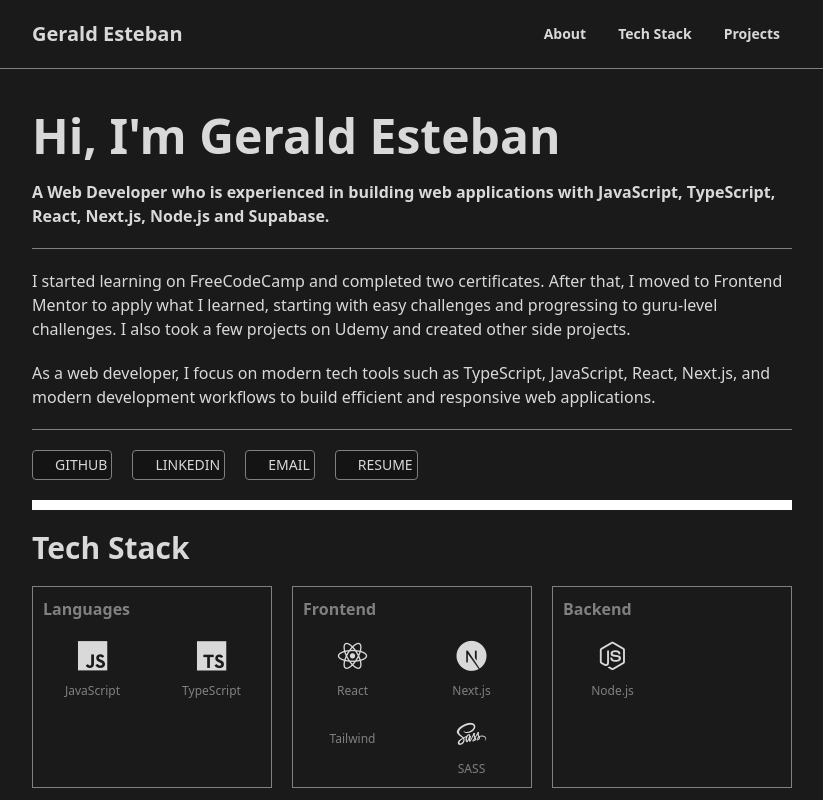
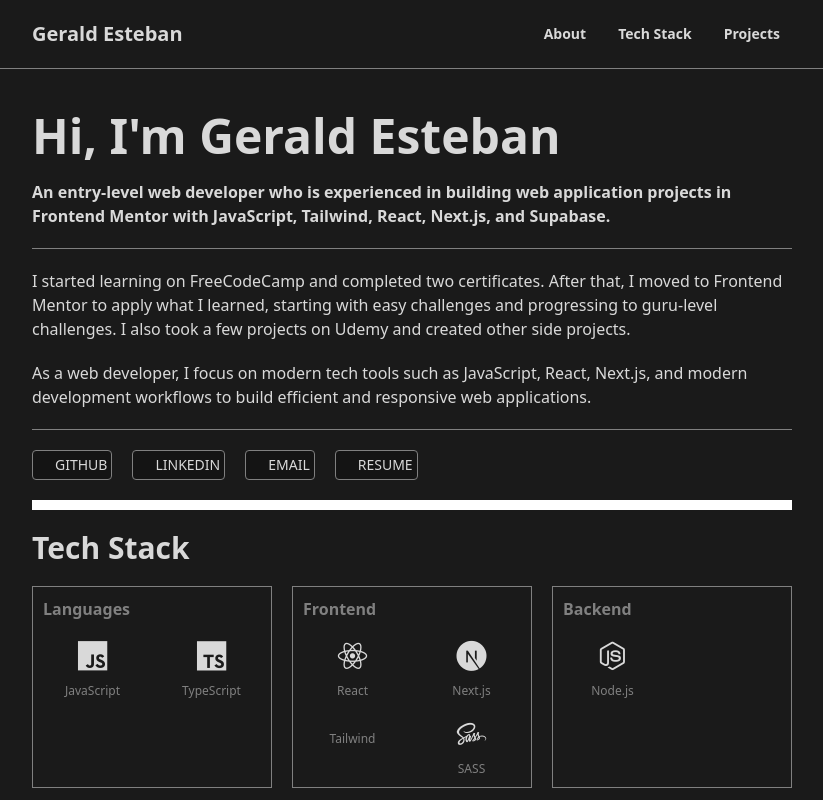
Before and after one commit to geraldesteban/nextjs-portfolio, a Next.js app: page / in a window 1280 px wide. Shown: the top 800 px of the page, without its empty margins (228-1051 px from the left). Built offline with nearby package versions, Linux system fonts and the light colour scheme; some icons are missing.

Commit message:
chore: change main description

```diff
--- a/app/_components/Sections/About.tsx
+++ b/app/_components/Sections/About.tsx
@@ -9,8 +9,9 @@
       <div className="flex flex-col gap-5">
         <h2 className="font-bold text-5xl">Hi, I&apos;m Gerald Esteban</h2>
         <p className="font-bold">
-          A Web Developer who is experienced in building web applications with
-          JavaScript, TypeScript, React, Next.js, Node.js and Supabase.
+          An entry-level web developer who is experienced in building web
+          application projects in Frontend Mentor with JavaScript, Tailwind,
+          React, Next.js, and Supabase.
         </p>
         <div className="border-[#808080] border-b"></div>
       </div>
@@ -23,9 +24,9 @@
           projects.
         </p>
         <p>
-          As a web developer, I focus on modern tech tools such as TypeScript,
-          JavaScript, React, Next.js, and modern development workflows to build
-          efficient and responsive web applications.
+          As a web developer, I focus on modern tech tools such as JavaScript,
+          React, Next.js, and modern development workflows to build efficient
+          and responsive web applications.
         </p>
         <div className="border-[#808080] border-b"></div>
       </div>
```
